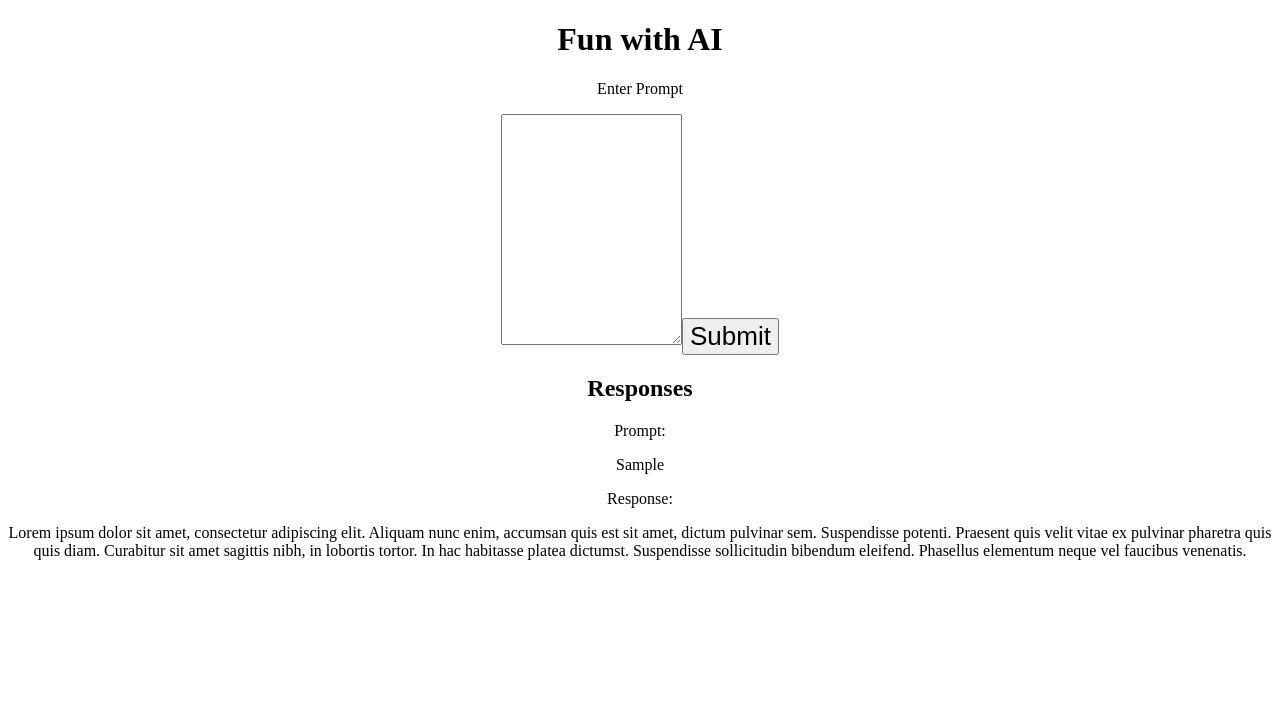
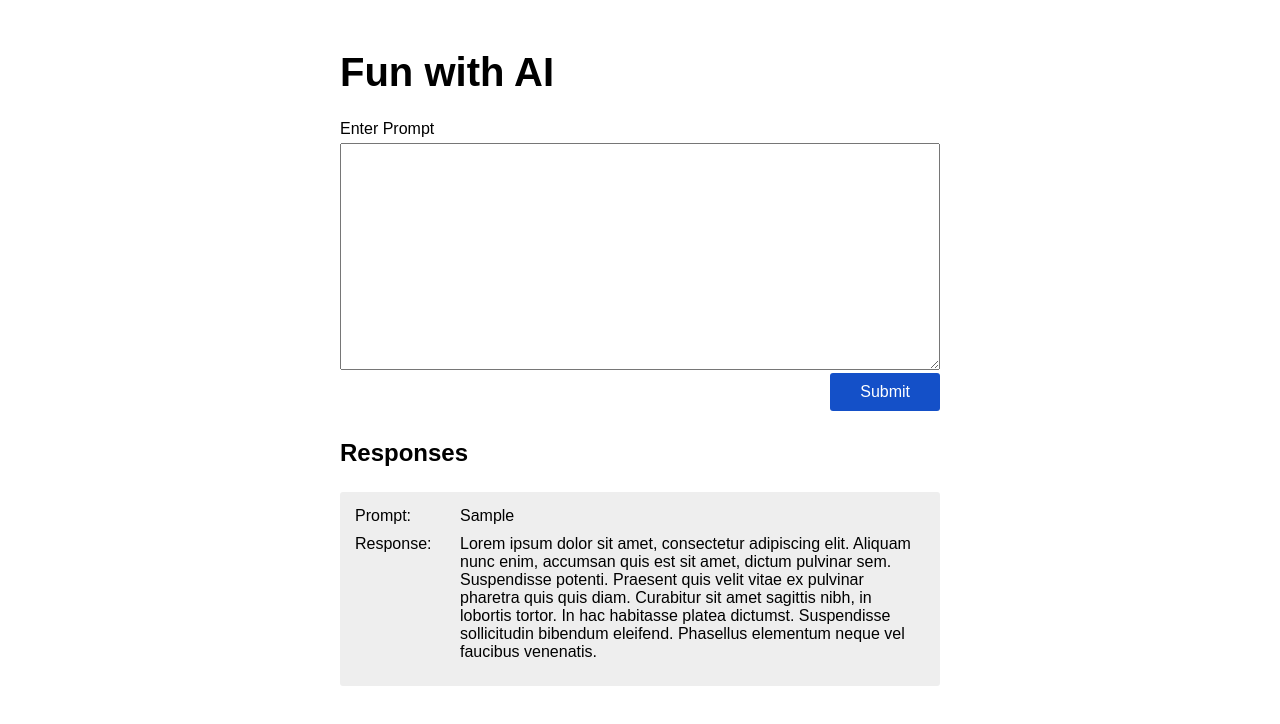
Before and after one commit to ZakMcRae/fed-challenge-fall-2022, a React (Vite) app: page / in a window 1280 px wide. Both pictures are taken after typing "Sample" into the empty fields and a click on the button "Submit". Shown: the top 724 px of the page. Built offline with nearby package versions, Linux system fonts and the light colour scheme.

Commit message:
added some styling to app
matched design from challenge info google doc

```diff
--- a/src/App.css
+++ b/src/App.css
@@ -1,42 +1,72 @@
+* {
+  margin: 0;
+  padding: 0;
+  font-family: sans-serif;
+}
+
 .App {
   text-align: center;
+  width: 90%;
+  max-width: 600px;
+  margin: 0 auto;
+  display: flex;
+  flex-direction: column;
 }
 
-.App-logo {
-  height: 40vmin;
-  pointer-events: none;
+.page-title {
+  font-size: 40px;
+  margin-top: 50px;
+  margin-bottom: 25px;
 }
 
-@media (prefers-reduced-motion: no-preference) {
-  .App-logo {
-    animation: App-logo-spin infinite 20s linear;
-  }
+.justify-start {
+  display: flex;
+  justify-items: start;
 }
 
-.App-header {
-  background-color: #282c34;
-  min-height: 100vh;
+.user-input-section {
   display: flex;
   flex-direction: column;
-  align-items: center;
-  justify-content: center;
-  font-size: calc(10px + 2vmin);
-  color: white;
 }
 
-.App-link {
-  color: #61dafb;
+.user-input-section textarea {
+  margin-top: 5px;
 }
 
-@keyframes App-logo-spin {
-  from {
-    transform: rotate(0deg);
-  }
-  to {
-    transform: rotate(360deg);
-  }
+.user-input-section button {
+  align-self: flex-end;
+  padding: 10px 30px;
+  font-size: 16px;
+  color: white;
+  background-color: #1450c8;
+  border-radius: 3px;
+  border: none;
+  margin: 3px 0;
 }
 
-button {
-  font-size: calc(10px + 2vmin);
+.responses-section h2 {
+  margin: 25px 0;
 }
+
+.response-card {
+  background-color: #eeeeee;
+  border-radius: 3px;
+  padding: 15px;
+  margin-bottom: 15px;
+}
+
+.response-row {
+  display: grid;
+  grid-template-columns: 1fr 5fr;
+  margin-bottom: 10px;
+
+  text-align: left;
+}
+
+.response-row-text {
+  padding: 0 10px;
+}
+
+.response-row-label {
+  min-width: 80px;
+}
```
